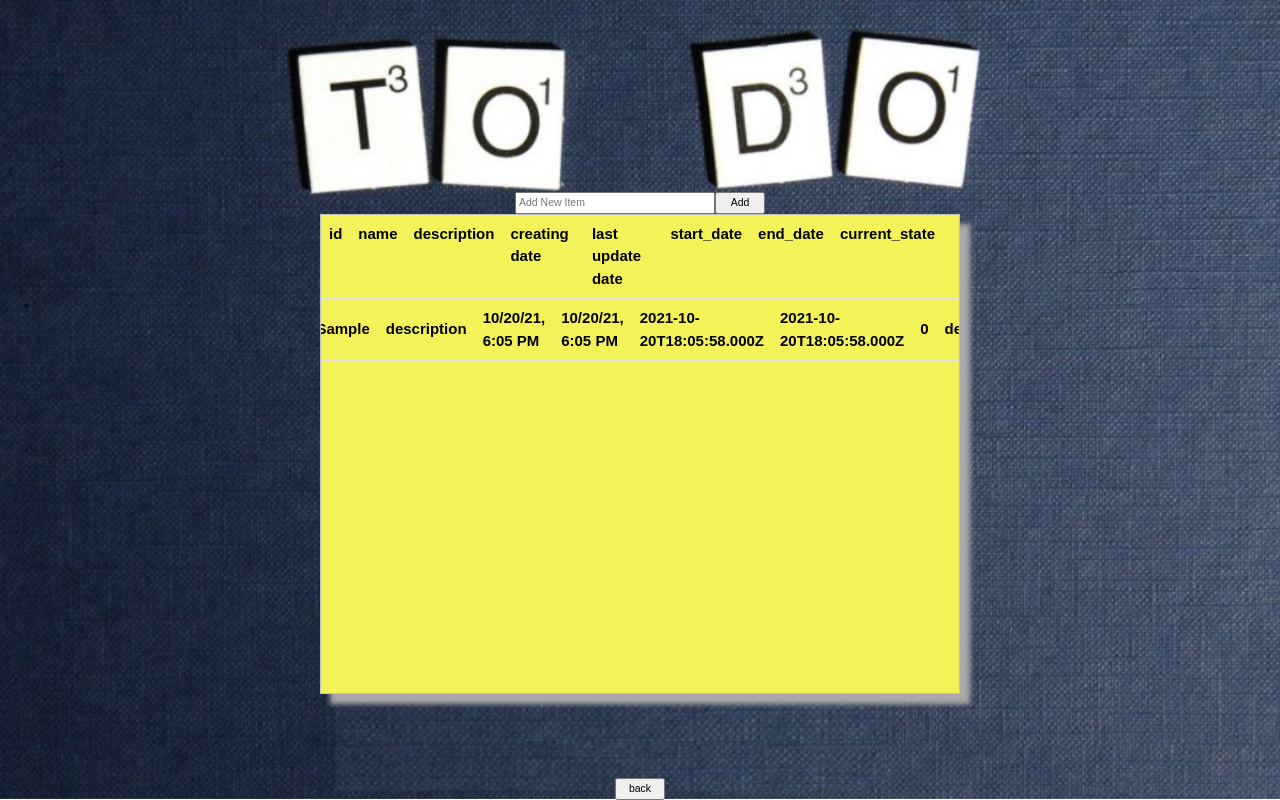
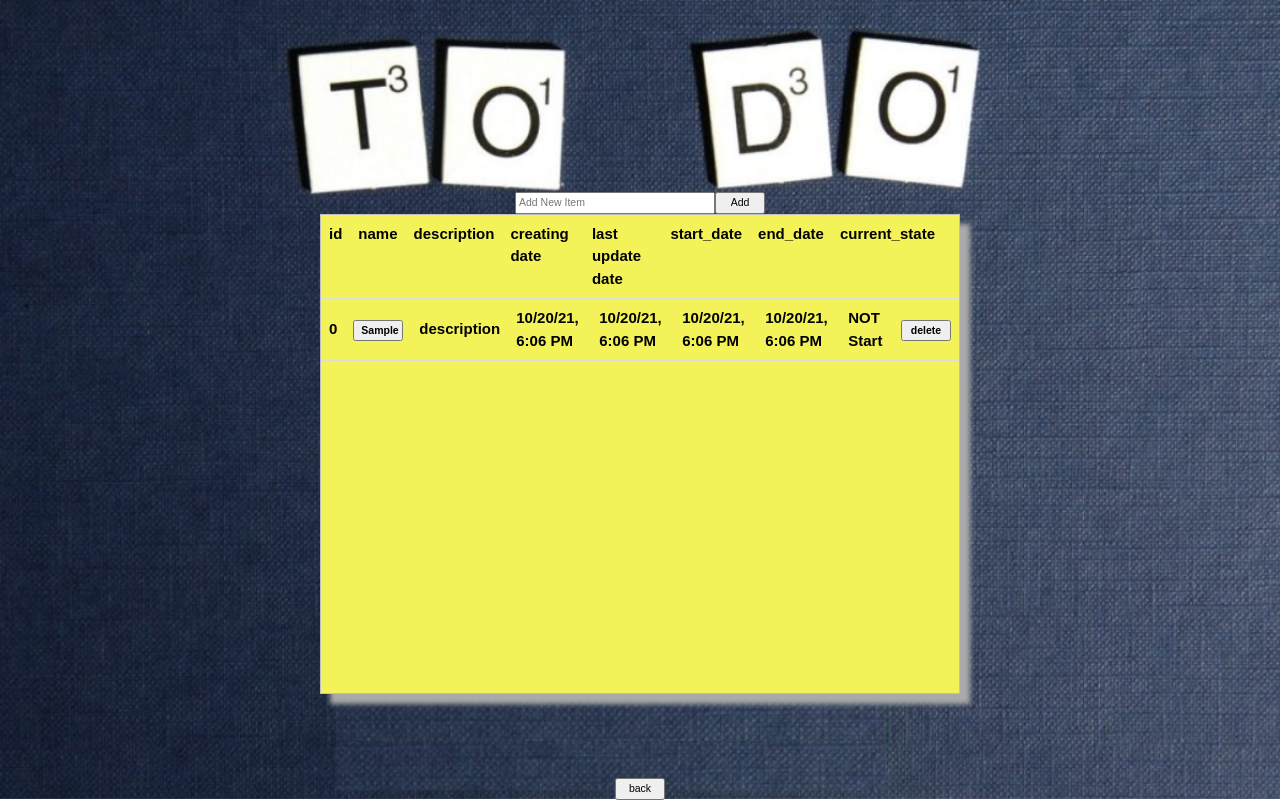
Before and after one commit to saja-aish12/angular, an Angular app: page /list/1 in a window 1280 px wide. Both pictures are taken after typing "Sample" into the empty fields and a click on the button "Add". Built offline with nearby package versions, Linux system fonts and the light colour scheme.

Commit message:
delete is done

```diff
--- a/src/app/app.module.ts
+++ b/src/app/app.module.ts
@@ -6,6 +6,9 @@ import { AppComponent } from './app.component';
 import { ToDoListComponent } from './to-do-list/to-do-list.component';
 import { TasksInsideComponent } from './tasks-inside/tasks-inside.component';
 import { PageNotFoundComponent } from './page-not-found/page-not-found.component';
+import { TasksService } from './tasks.service';
+import { ListService } from './list.service';
+import { LocalStoreService } from './local-store.service';
 
 @NgModule({
   declarations: [
@@ -18,7 +21,7 @@ import { PageNotFoundComponent } from './page-not-found/page-not-found.component
     BrowserModule,
     AppRoutingModule
   ],
-  providers: [],
+  providers: [TasksService,ListService,LocalStoreService],
   bootstrap: [AppComponent]
 })
 export class AppModule { }
--- a/src/app/list.service.ts
+++ b/src/app/list.service.ts
@@ -8,15 +8,13 @@ import { IList } from './list';
 export class ListService {
 
   constructor() { }
-//public mylist:any=[];
-public date =new Date();
 myob:IList={ id:12,
   name:"string name",
-  creating_date:this.date,
-  lastupdate:this.date};
+  creating_date:new Date(),
+  lastupdate:new Date()};
   public obj :any=[];
   public listid=0;
-  getList( ):Observable<IList[]>{
+  getList( ):IList[]{
    let text = localStorage.getItem("listarray");
     let obj;
    if (text!=null){ obj = JSON.parse(text); }
@@ -26,11 +24,11 @@ myob:IList={ id:12,
 
 
 
-  setList(itemname:string){
+  addList(itemname:string){
   this.myob={ id:this.listid++,
     name:itemname,
-    creating_date:this.date,
-    lastupdate:this.date};
+    creating_date:new Date(),
+    lastupdate:new Date()};
 
   let text = localStorage.getItem("listarray");
 
@@ -44,19 +42,16 @@ localStorage.setItem("listarray", myJSON);
 
  }
 
- deletelist(delte_ob:IList){
+ deleteList(list:IList){
 
 
   let text = localStorage.getItem("listarray");
 
-  let obj;
- if (text!=null){ obj = JSON.parse(text); }
- let vv= this.obj.filter(myFunction);
-function myFunction(value:any) { if (value.id!=delte_ob.id){ return value;}
+ if (text!=null){ this.obj = JSON.parse(text); }
 
-}
-
-    const myJSON = JSON.stringify(vv);
+ let equaledList= this.obj.filter((value: IList) => value.id !== list.id);
+ this.obj=equaledList;
+    const myJSON = JSON.stringify(equaledList);
  localStorage.setItem("listarray", myJSON);
 
 
--- /dev/null
+++ b/src/app/local-store.service.ts
@@ -0,0 +1,9 @@
+import { Injectable } from '@angular/core';
+
+@Injectable({
+  providedIn: 'root'
+})
+export class LocalStoreService {
+
+  constructor() { }
+}
--- a/src/app/tasks-inside/tasks-inside.component.html
+++ b/src/app/tasks-inside/tasks-inside.component.html
@@ -16,7 +16,7 @@
 
   <div class="main">
 <div class="additem" > <input class=" w3-animate-input" #name placeholder="Add New Item ">
-    <button (click)="settaskname(name.value);name.value='';" >Add</button>
+    <button (click)="setTaskName(name.value);name.value='';" >Add</button>
 </div>
     <div class="fakeimg" >
       <table >
@@ -29,21 +29,21 @@
           <th>start_date </th>
           <th>end_date </th>
           <th>current_state </th>
-          <th> </th>
+          <th>              </th>
         </table >
-    <table  *ngFor="let t of task"   >
+    <table  *ngFor="let t of task"  >
 
             <tr *ngIf= "t.ListId === this.listID ">
 
-          <th>{{t.id}}</th>
-          <th>{{t.name}} </th>
+          <th> {{t.id}}</th>
+          <th><button>{{t.name}} </button></th>
           <th>{{t.description}} </th>
           <th>{{t.creating_date |date:'short'}}</th>
           <th>{{t.lastupdate |date:'short'}}</th>
-          <th>{{t.start_date}} </th>
-          <th>{{t.end_date}} </th>
+          <th>{{t.start_date |date:'short'}} </th>
+          <th>{{t.end_date |date:'short'}} </th>
           <th>{{t.current_state}} </th>
-          <th (click)="delete(t);">delete</th>
+          <th ><button (click)="delete(t);" >delete</button></th>
 
         </tr>
       </table >
--- a/src/app/tasks-inside/tasks-inside.component.ts
+++ b/src/app/tasks-inside/tasks-inside.component.ts
@@ -9,8 +9,8 @@ import { TasksService } from '../tasks.service';
   styleUrls: ['./tasks-inside.component.css']
 })
 export class TasksInsideComponent implements OnInit {
-  public listID:any;
-  public task:any = [];
+  public listID:number=-1;
+  public task:ITasks []=[];
   constructor(private _taskService:TasksService,private router :ActivatedRoute ,private r2 :Router) { }
 
 
@@ -18,18 +18,18 @@ export class TasksInsideComponent implements OnInit {
     this.router.paramMap.subscribe((p:ParamMap)=>
     {let id;
       if((id=p.get('id'))!=null){this.listID=parseInt(id)
-        this.task=this._taskService.gettask();//this.listID
+        this.task=this._taskService.getTask();//this.listID
       }}
     );
 
   }
   delete(deleteob:ITasks){
-    this._taskService.deletetask(deleteob);
-this.task=this._taskService.gettask();
+    this._taskService.deleteTask(deleteob);
+this.task=this._taskService.getTask();
   }
-  settaskname(itemname:string){
-    this._taskService.settask(this.listID,itemname);
-this.task=this._taskService.gettask();
+  setTaskName(itemname:string){
+    this._taskService.addTask(this.listID,itemname);
+this.task=this._taskService.getTask();
   }
   back(){
     let selectedid=this.listID?this.listID:null;
--- a/src/app/tasks.service.ts
+++ b/src/app/tasks.service.ts
@@ -8,7 +8,6 @@ import { ITasks } from './tasks';
 export class TasksService {
 
   constructor() { }
-  public date =new Date();
   public taskid=0;
 public obj :any=[];
 myob:ITasks={
@@ -16,29 +15,29 @@ myob:ITasks={
   id:0,
   name:"string",
   description:"String",
-  creating_date:this.date,
-  lastupdate:this.date,
-  start_date:this.date,
-  end_date:this.date,
-  current_state:0};
+  creating_date:new Date(),
+  lastupdate:new Date(),
+  start_date:new Date(),
+  end_date:new Date(),
+  current_state:"NOT Start"};
 
-  gettask():Observable<ITasks[]>{
+  getTask():ITasks[]{
     let text = localStorage.getItem("taskarray");
      let obj;
     if (text!=null){ obj = JSON.parse(text); }
     return obj;
 
    }
-  settask(get_list_id:number,itemname:string){
+  addTask(get_list_id:number,itemname:string){
    this.myob={ ListId:get_list_id,
     id:this.taskid++,
     name:itemname,
     description:"description",
-    creating_date:this.date,
-    lastupdate:this.date,
-    start_date:this.date,
-    end_date:this.date,
-    current_state:0};
+    creating_date:new Date(),
+    lastupdate:new Date(),
+    start_date:new Date(),
+    end_date:new Date(),
+    current_state:"NOT Start"};
 
    let text = localStorage.getItem("taskarray");
 
@@ -52,16 +51,14 @@ myob:ITasks={
 
   }
 
-  deletetask(delte_ob:ITasks){
+  deleteTask(task:ITasks){
     let text = localStorage.getItem("taskarray");
-     let obj;
-    if (text!=null){ obj = JSON.parse(text); }
-   let vv= this.obj.filter(myFunction);
-function myFunction(value:any) { if (value.id!=delte_ob.id){ return value;}
 
-}
+    if (text!=null){ this.obj = JSON.parse(text); }
+    let equaledList= this.obj.filter((value: ITasks) => value.id !== task.id);
+    this.obj=equaledList;
 
-    const myJSON = JSON.stringify(vv);
+    const myJSON = JSON.stringify(equaledList);
     localStorage.setItem("taskarray", myJSON);
 
 
--- a/src/app/tasks.ts
+++ b/src/app/tasks.ts
@@ -7,5 +7,5 @@ export interface ITasks{
     lastupdate:Date,
     start_date:Date,
     end_date:Date,
-    current_state:number
+    current_state:String
 }
--- a/src/app/to-do-list/to-do-list.component.html
+++ b/src/app/to-do-list/to-do-list.component.html
@@ -17,7 +17,7 @@
 
   <div class="main">
 <div class="additem" > <input class=" w3-animate-input" #name placeholder="Add New Item ">
-   <button (click)="setelementname(name.value);name.value='';" >Add</button>
+   <button (click)="addElementname(name.value);name.value='';" >Add</button>
 </div>
     <div class="fakeimg" >
       <table >
@@ -27,13 +27,13 @@
           <th>creating date</th>
           <th>last update date</th>
 
-        <tr  *ngFor="let l of List" (click)="onselect(l)" [class.selected]="isselected(l)">
+        <tr  *ngFor="let l of list"  [class.selected]="isSelected(l)">
 
           <th>{{l.id}}</th>
-          <th>{{l.name}} </th>
+          <th ><button (click)="onSelect(l)">{{l.name}} </button></th>
           <th>{{l.creating_date |date:'short'}}</th>
           <th>{{l.lastupdate |date:'short'}}</th>
-          <th (click)="delete(l);">delete</th>
+          <th ><button (click)="delete(l);">Delete</button></th>
         </tr>
       </table >
 
--- a/src/app/to-do-list/to-do-list.component.ts
+++ b/src/app/to-do-list/to-do-list.component.ts
@@ -1,5 +1,6 @@
 import { Component, OnInit } from '@angular/core';
 import { ActivatedRoute, ParamMap, Router } from '@angular/router';
+import { IList } from '../list';
 import { ListService } from '../list.service';
 
 @Component({
@@ -8,33 +9,33 @@ import { ListService } from '../list.service';
   styleUrls: ['./to-do-list.component.css']
 })
 export class ToDoListComponent implements OnInit {
-  public List:any = [];
+  public list:IList[]=[];
 
   constructor(private _listService:ListService,private router:Router ,private r2 :ActivatedRoute) {
 
    }
   public slectedid:any;
     ngOnInit(): void {
-      this.List=this._listService.getList();
+      this.list=this._listService.getList();
       this.r2.paramMap.subscribe((p:ParamMap)=>
    {let id;
      if((id=p.get('id'))!=null)this.slectedid=parseInt(id)
     }
    );
     }
-    setelementname(itemname:string){
-      this._listService.setList(itemname);
- this.List=this._listService.getList();
+    addElementname(itemname:string){
+      this._listService.addList(itemname);
+ this.list=this._listService.getList();
     }
-    onselect(d:any){
+    onSelect(d:any){
  this.router.navigate([d.id],{relativeTo:this.r2});
 
   }
   delete(d:any){
-    this._listService.deletelist(d);
-    this.List=this._listService.getList();
+    this._listService.deleteList(d);
+    this.list=this._listService.getList();
      }
-    isselected(L:any){
+    isSelected(L:any){
   return L.id === this.slectedid;
     }
   }
```
Also changed, not shown: 1 other file (tests, documents, lock files or other folders).
